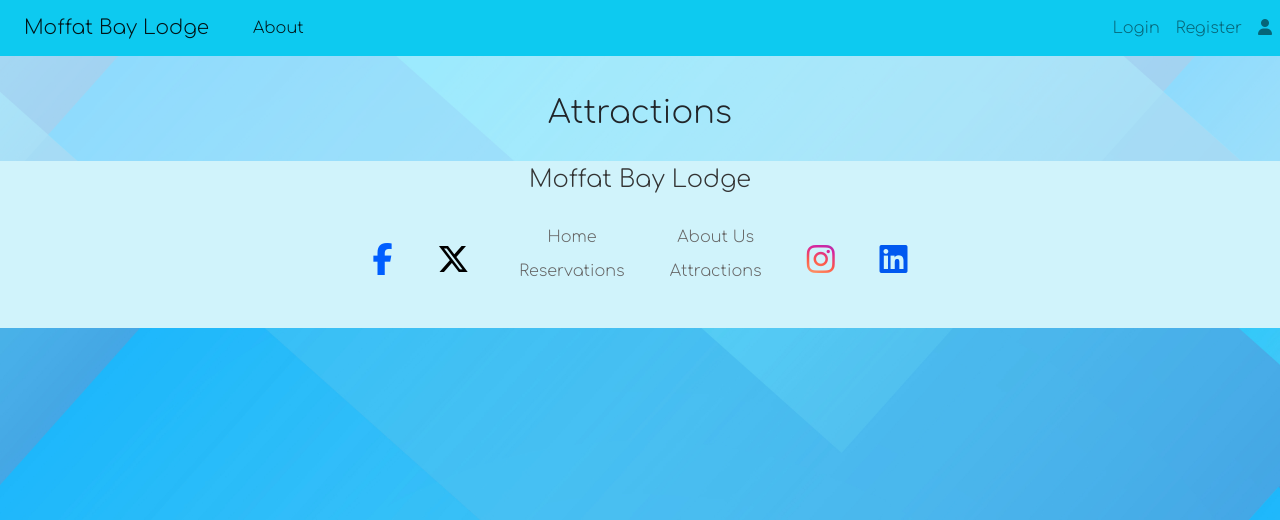
After one commit to clinty2710/Moffat-Bay, a Flask app: page /attractions in a window 1280 px wide. The commit adds this page. Shown: the top 520 px of the page. Run offline with Flask 3, Linux system fonts and the light colour scheme; some libraries are stand-ins or nearby versions.

Commit message:
added about us and attractions files and to views.py

```diff
--- /dev/null
+++ b/app/templates/attractions.html
@@ -0,0 +1,15 @@
+{% extends 'base.html' %}
+
+<!--
+    Charlie Team: Clint Steadman, joshua Welch, Aura Elle Winters, Riese Bohnak
+    CSD460 Capstone Project
+
+    attractions.html
+-->
+
+{% block title %} Login {% endblock %}
+
+{% block content %}
+    <h2><br>Attractions</h2>
+
+{% endblock %}
--- a/app/templates/base.html
+++ b/app/templates/base.html
@@ -92,7 +92,7 @@
                         </div>
                         <ul class="list-unstyled" style="padding: 20px;">
                             <li><a href="{{ url_for('index')}}">Home</a></li>
-                            <li><a href="#">Reservations</a></li>
+                            <li><a href="{{ url_for('new_reservation')}}">Reservations</a></li>
                         </ul>
                         <ul class="list-unstyled" style="padding: 20px;">
                             <li><a href="#">About Us</a></li>
--- a/app/views.py
+++ b/app/views.py
@@ -191,3 +191,11 @@ def get_room_availability():
         return jsonify(unavailable_rooms)
 
     return jsonify([])
+
+@app.route('/about')
+def about():
+    return render_template('about.html')
+
+@app.route('/attractions')
+def attractions():
+    return render_template('attractions.html')
```
